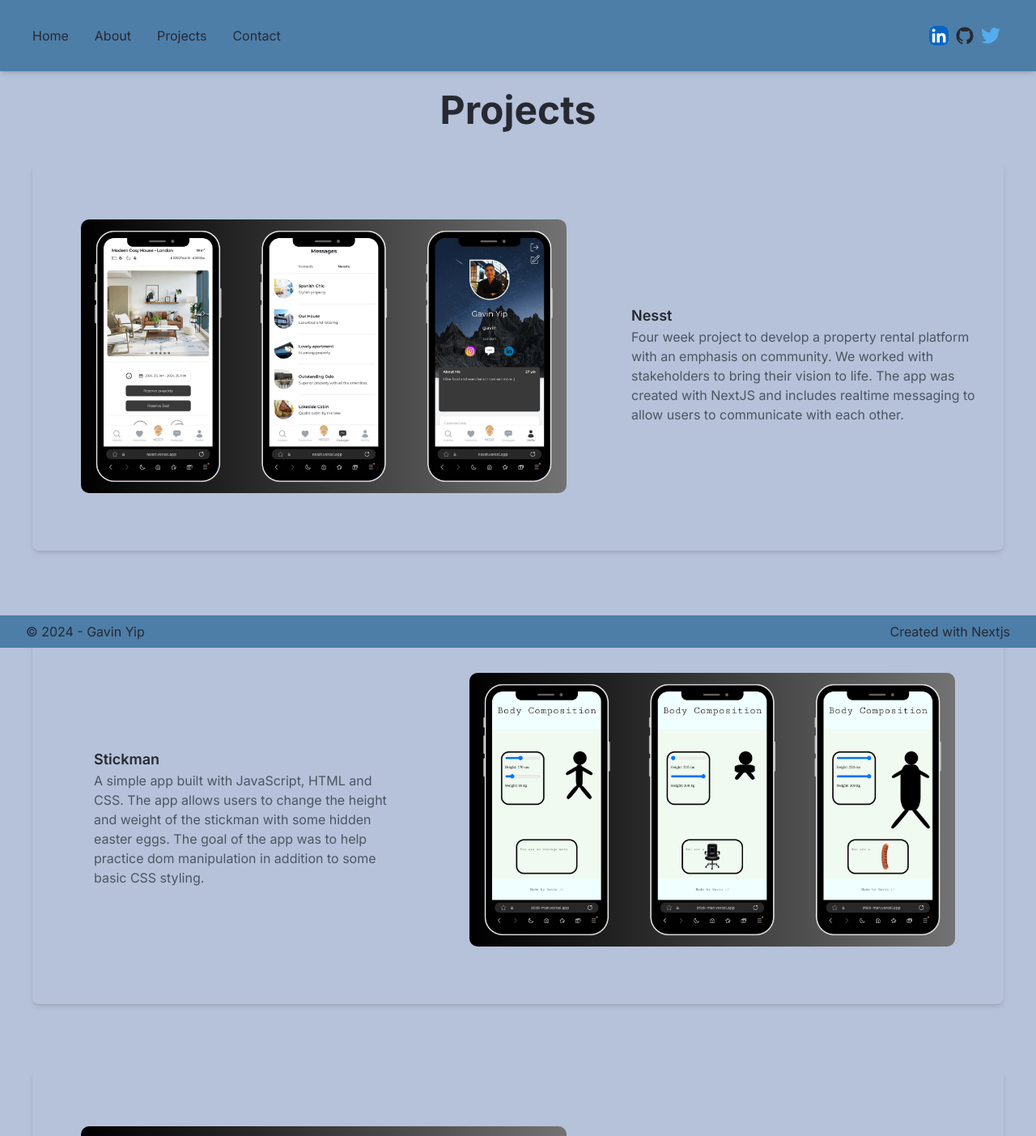
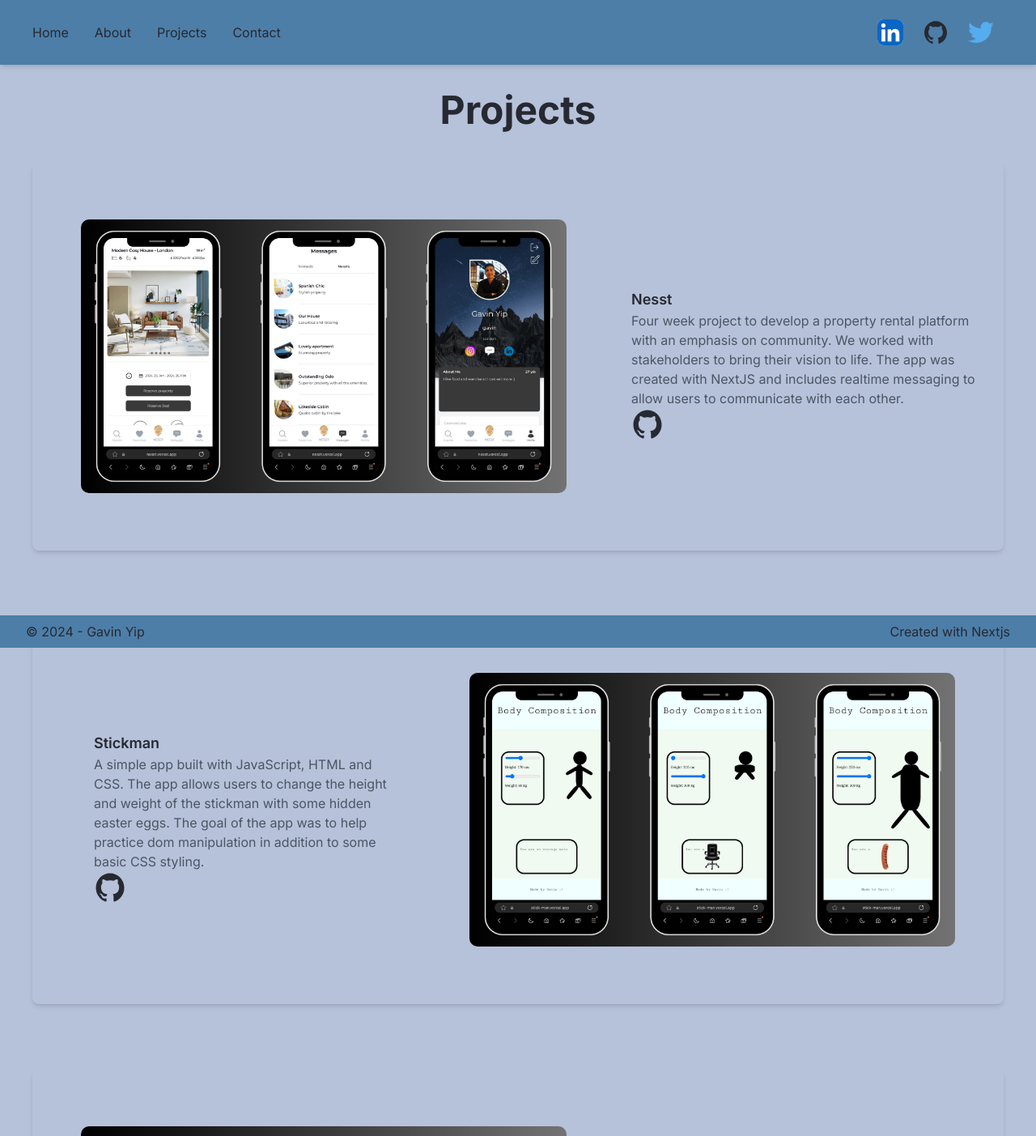
Before and after one commit to Gavinpiy/portfolio, a Next.js app: page /projects in a window 1280 px wide. Shown: the top 1403 px of the page at 81% size. Built offline with nearby package versions, Linux system fonts and the light colour scheme.

Commit message:
github links

```diff
--- a/components/Header.jsx
+++ b/components/Header.jsx
@@ -17,12 +17,12 @@ const CustomLink = ({ href, title, className = "" }) => {
 
 const Header = () => {
   return (
-    <header className="flex bg-[#4D7EA8] items-center py-4 lg:py-8 px-6 lg:px-10 justify-between w-full shadow-md ">
+    <header className="flex bg-[#4D7EA8] items-center py-4 lg:py-6 px-6 lg:px-10 justify-between w-full shadow-md ">
       <nav className="flex">
-        <CustomLink href="/" title="Home" className=" mr-2 lg:mr-4 " />
-        <CustomLink href="/about" title="About" className="mr-2 lg:mx-4" />
-        <CustomLink href="/projects" title="Projects " className="mr-2 lg:mx-4" />
-        <CustomLink href="/contact" title="Contact" className="mr-2 lg:mx-4" />
+        <CustomLink href="/" title="Home" className=" mr-1 md:mr-2 lg:mr-4 " />
+        <CustomLink href="/about" title="About" className="mr-1 md:mr-2 lg:mx-4" />
+        <CustomLink href="/projects" title="Projects " className="mr-1 md:mr-2 lg:mx-4" />
+        <CustomLink href="/contact" title="Contact" className="mr-1 md:mr-2 lg:mx-4" />
       </nav>
 
       <nav className=" flex items-center justify-center flex-wrap">
@@ -31,7 +31,7 @@ const Header = () => {
           target={"blank"}
           whileHover={{ y: -2 }}
           whileTap={{ scale: 0.9 }}
-          className="w-6 mx-1"
+          className="w-6 mx-1 lg:mx-3 lg:w-8"
         >
           <LinkedInIcon />
         </motion.a>
@@ -40,7 +40,7 @@ const Header = () => {
           target={"blank"}
           whileHover={{ y: -2 }}
           whileTap={{ scale: 0.9 }}
-          className="w-6 mx-1"
+          className="w-6 mx-1 lg:mx-3 lg:w-8"
         >
           <GithubIcon />
         </motion.a>
@@ -49,7 +49,7 @@ const Header = () => {
           target={"blank"}
           whileHover={{ y: -2 }}
           whileTap={{ scale: 0.9 }}
-          className="w-6 mx-1"
+          className="w-6 mx-1 lg:mx-3 lg:w-8"
         >
           <TwitterIcon />
         </motion.a>
--- a/components/Project.jsx
+++ b/components/Project.jsx
@@ -4,6 +4,7 @@ import Image from "next/image";
 import data from "./data.json";
 import Link from "next/link";
 import { motion } from "framer-motion";
+import { GithubIcon } from "./icons";
 
 const Project = ({ project, index }) => {
   return (
@@ -41,6 +42,13 @@ const Project = ({ project, index }) => {
             </h1>
 
             <p className="text-gray-600 px-5">{project.description}</p>
+            <a
+              className="w-10 h-10 flex items-center justify-center rounded-full hover:bg-[#4D7EA8] transition duration-300 ease-in-out mx-5"
+              href={project.github}
+              target={"blank"}
+            >
+              <GithubIcon />
+            </a>
           </div>
         </>
       ) : (
@@ -50,6 +58,13 @@ const Project = ({ project, index }) => {
               {project.title}
             </h1>
             <p className="text-gray-600 px-5">{project.description}</p>
+            <a
+              className="w-10 h-10 flex items-center justify-center rounded-full hover:bg-[#4D7EA8] transition duration-300 ease-in-out mx-5"
+              href={project.github}
+              target={"blank"}
+            >
+              <GithubIcon />
+            </a>
           </div>
           <div className="relative col-span-6 justify-center h-full w-full flex items-center rounded-lg">
             <div className="flex justify-center items-center">
@@ -66,7 +81,7 @@ const Project = ({ project, index }) => {
                     style={{
                       objectFit: "cover",
                       borderRadius: "10px",
-                      dropShadow: "0 0 10px rgba(0,0,0,0.5)"
+                      dropShadow: "0 0 10px rgba(0,0,0,0.5)",
                     }}
                     loading="lazy"
                     className="rounded-lg"
--- a/components/data.json
+++ b/components/data.json
@@ -5,7 +5,8 @@
     "title": "Nesst",
     "description": "Four week project to develop a property rental platform with an emphasis on community. We worked with stakeholders to bring their vision to life. The app was created with NextJS and includes realtime messaging to allow users to communicate with each other. ",
     "alt": "Nesst project",
-    "deployed": "https://nesst.vercel.app/"
+    "deployed": "https://nesst.vercel.app/",
+    "github": "https://github.com/tplatt92/nesst"
   },
 
   {
@@ -14,7 +15,8 @@
     "title": "Stickman",
     "description": "A simple app built with JavaScript, HTML and CSS. The app allows users to change the height and weight of the stickman with some hidden easter eggs. The goal of the app was to help practice dom manipulation in addition to some basic CSS styling.",
     "alt": "Stickman",
-    "deployed": "https://stick-man.vercel.app/"
+    "deployed": "https://stick-man.vercel.app/",
+    "github": "https://github.com/Gavinpiy/StickMan"
   },
   {
     "id": "2",
@@ -22,7 +24,8 @@
     "title": "Revision Tool",
     "description": "One week project to create a revision tool for bootcampers. The app was built with JS, HTML, CSS and a custom SQL database API deployed on render. The app also includes score tracker with colour changes with accessibility in mind.",
     "alt": "Revision Tool",
-    "deployed": "https://bc15-w8-project-front-end-tech-ti-tens-tau.vercel.app/"
+    "deployed": "https://bc15-w8-project-front-end-tech-ti-tens-tau.vercel.app/",
+    "github": "https://github.com/SchoolOfCode/bc15-w8-project-front-end-tech-ti-tens"
   },
   {
     "id": "4",
@@ -30,7 +33,9 @@
     "title": "Dictionary",
     "description": "A very early project to practice using APIs. The app was built with JS, HTML and CSS. The app allows users to search for a word and returns the definition. This project helped with practising fetching and processing some JSON data.",
     "alt": "Dictionary",
-    "deployed": "https://bc15-w3-recap-task-fetch-challenge-gavinpiy.vercel.app/"
+    "deployed": "https://bc15-w3-recap-task-fetch-challenge-gavinpiy.vercel.app/",
+    "github": "https://github.com/SchoolOfCode/bc15-w3-recap-task-fetch-challenge-Gavinpiy"
+
   },
 
   {
@@ -39,6 +44,7 @@
     "title": "PokemonCatcher",
     "description": "Another early project to practice using APIs and my first attempt at using react. The app is very simple with just a button for users to click. Once clicked a random pokemon is fetched and the sprite image is displayed.",
     "alt": "Pokemon",
-    "deployed": "https://pokemonreact.vercel.app/"
+    "deployed": "https://pokemonreact.vercel.app/",
+    "github": "https://github.com/Gavinpiy/pokemonreact"
   }
 ]
```
